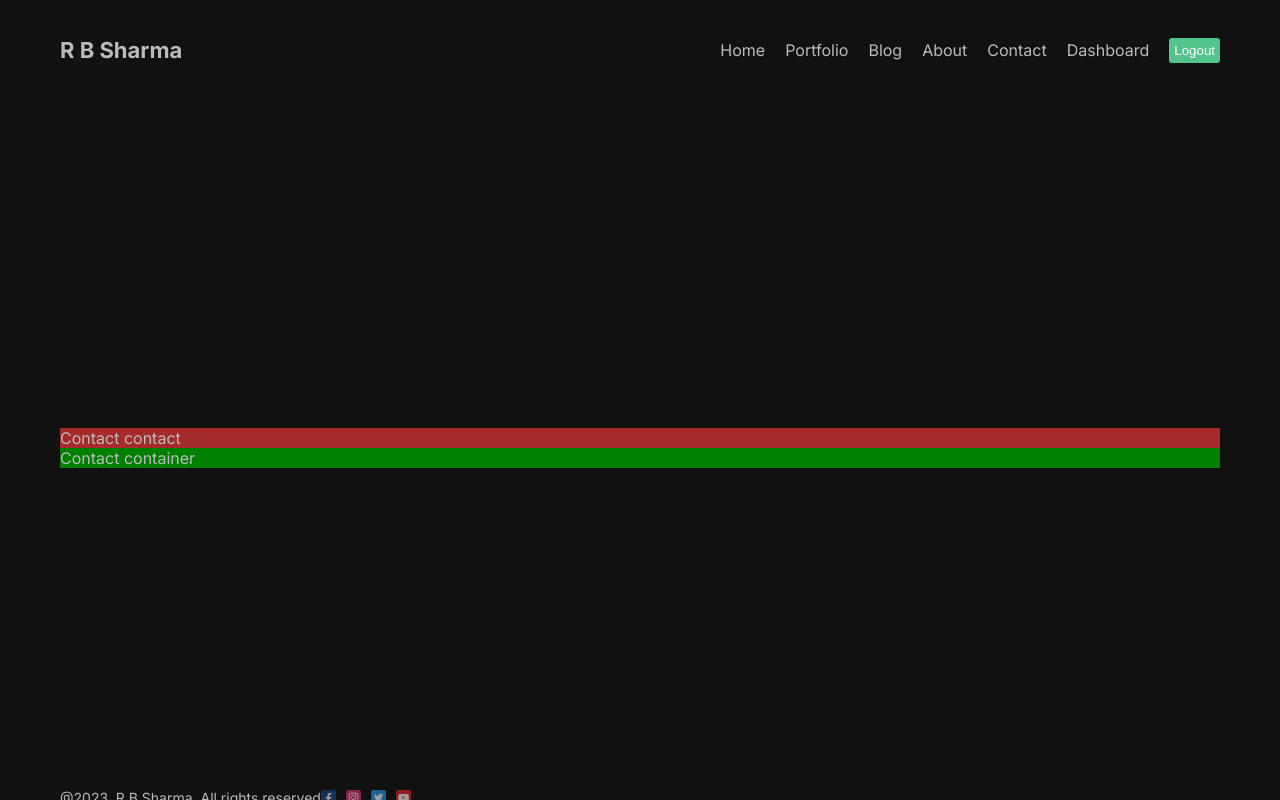
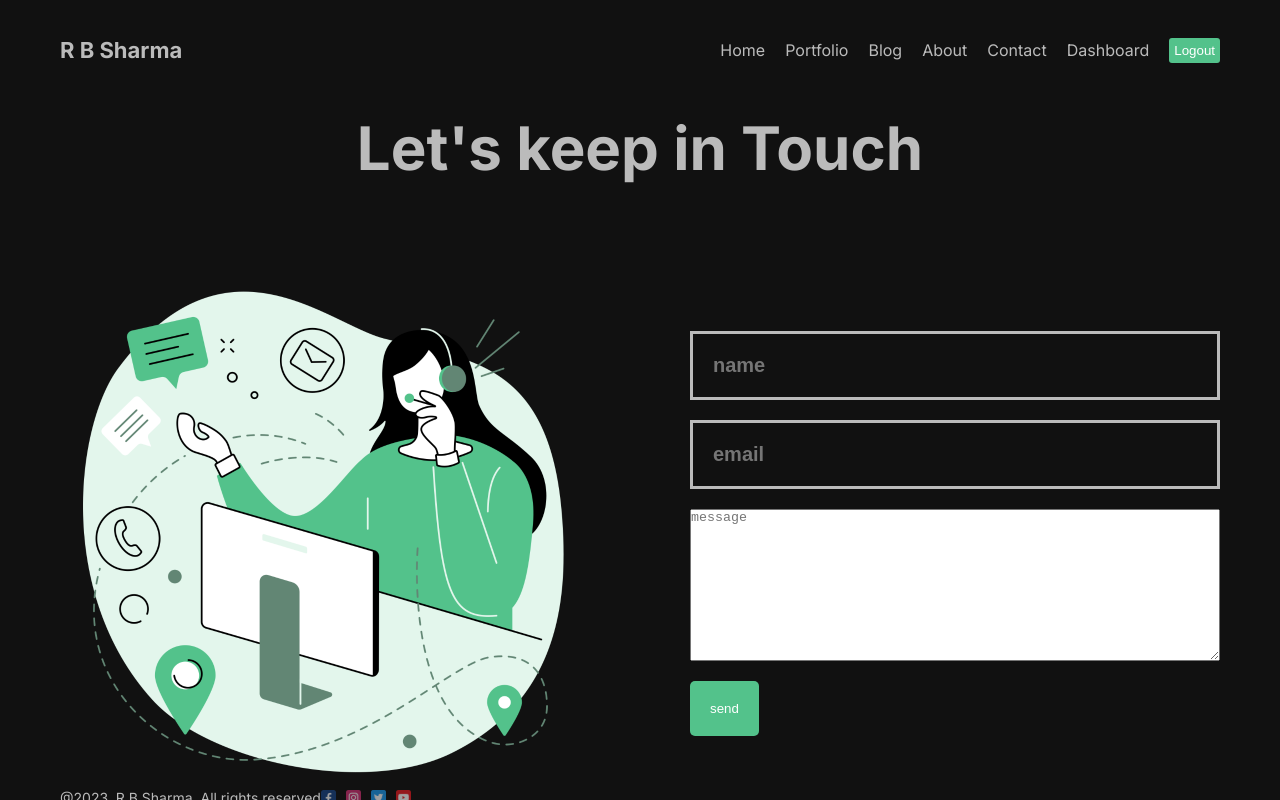
Before and after one commit to jicsoninfo/blogpostinnextjs, a Next.js app: page /contact in a window 1280 px wide. Built offline with nearby package versions, Linux system fonts and the light colour scheme.

Commit message:
create home page and its css

```diff
--- a/src/app/about/page.module.css
+++ b/src/app/about/page.module.css
@@ -0,0 +1,40 @@
+.container{
+
+}
+
+.imgContainer{
+    width:100%;
+    height: 300px;
+    position: relative;
+}
+
+.img{
+    object-fit: cover;
+    filter: grayscale(100%);
+}
+
+.imgText{
+    position: absolute;
+    bottom: 20px;
+    left: 20px;
+    background-color: #53c28b;
+    padding: 5px;
+    color: white;
+}
+.textContainer{
+    display: flex;
+    gap: 100px;
+}
+.item{
+    flex: 1;
+    margin-top: 50px;
+    display: flex;
+    flex-direction: column;
+    gap: 30px;
+}
+
+.desc{
+    font-size: 18px;
+    font-weight: 300;
+    text-align: justify;
+}
--- a/src/app/contact/page.jsx
+++ b/src/app/contact/page.jsx
@@ -1,9 +1,29 @@
-import styles from "./page.module.css"
+import Button from "@/components/Button/Button";
+import styles from "./page.module.css";
+import Image from "next/image";
 const Contact =() => {
     return (
       <div>
-        <div className={styles.contact}>Contact contact</div>
-        <div className={styles.container}>Contact container</div>
+        {/* <div className={styles.contact}>Contact contact</div> */}
+        <div className={styles.container}>
+          <h1 className={styles.title}>Let's keep in Touch</h1>
+          <div className={styles.content}>
+            <div className={styles.imgContainer}>
+              <Image src="/contact.png" alt="" fill={true} className={styles.image} />
+            </div>
+              <form className={styles.form}>
+                <input type="text" placeholder="name" className={styles.input} />
+                <input type="text" placeholder="email" className={styles.input} />
+                <textarea
+                  className={styles.textarea}
+                  placeholder="message"
+                  cols={30}
+                  rows={10}
+                ></textarea>
+                <Button url="#" text="send" />
+              </form>
+          </div>
+        </div>
       </div>
     )
   }
--- a/src/app/contact/page.module.css
+++ b/src/app/contact/page.module.css
@@ -1,8 +1,58 @@
 
-.contact {
+/* .contact {
     background-color: brown;
+  } */
+
+  .container {
+    /* background-color: green; */
   }
 
-  .container {
-    background-color: green;
+  .title{
+    font-size: 60px;
+    margin-bottom: 100px;
+    text-align: center;
   }
+
+
+  .content{
+    display: flex;
+    align-items: center;
+    gap: 100px;
+  }
+
+  .imgContainer{
+    flex: 1;
+    height: 500px;
+    position: relative;
+  }
+  .image{
+    object-fit: contain;
+    /* animation: move 3s infinite ease alternate; */
+  }
+
+  @keyframes move{
+    from {
+      transform: translateY(-15px);
+    }
+    to {
+      transform: translateY(0px) scale(1.03);
+    }
+  }
+
+  .form {
+    flex:1;
+    display: flex;
+    flex-direction: column;
+    gap: 20px;
+  }
+
+  .input, .textArea {
+    padding: 20px;
+    background-color: transparent;
+    border: none;
+    outline: none;
+    color: #bbb;
+    border: 3px solid #bbb;
+    font-size: 20px;
+    font-weight: bold;
+  }
--- a/src/app/page.jsx
+++ b/src/app/page.jsx
@@ -1,6 +1,7 @@
 import Image from 'next/image';
 import styles from './page.module.css';
-import Hero from '../../public/hero.png'
+import Hero from '../../public/hero.png';
+import Button from '@/components/Button/Button';
 export default function Home() {
   return (
     // <div>Home</div>
@@ -10,7 +11,8 @@ export default function Home() {
             <p className={styles.desc}>
               Turning your Idea into Reality. We bring together the teams from the global tech industry.
             </p>
-            <button className={styles.button}>See Our Workds </button>
+            <Button url="/portfolio" text="Contact" />
+            {/* <button className={styles.button}>See Our Workds </button> */}
         </div>
         <div className={styles.item}>
           <Image src={Hero} alt="" className={styles.img} />
--- /dev/null
+++ b/src/components/Button/Button.jsx
@@ -0,0 +1,11 @@
+import styles from "./button.module.css";
+import Link from "next/link";
+
+const Button = ({text, url}) =>{
+    return (
+        <Link href = {url}>
+            <button className={styles.container}>{text}</button>
+        </Link>
+    );
+};
+export default Button;
--- /dev/null
+++ b/src/components/Button/button.module.css
@@ -0,0 +1,9 @@
+.container{
+    padding: 20px;
+    cursor: pointer;
+    background-color: #53c28b;
+    border: none;
+    border-radius: 5px;
+    width: max-content;
+    color: white;
+}
```
Also changed, not shown: src/app/about/page.jsx (+52 -1 lines), 1 other file (tests, documents, lock files or other folders).
